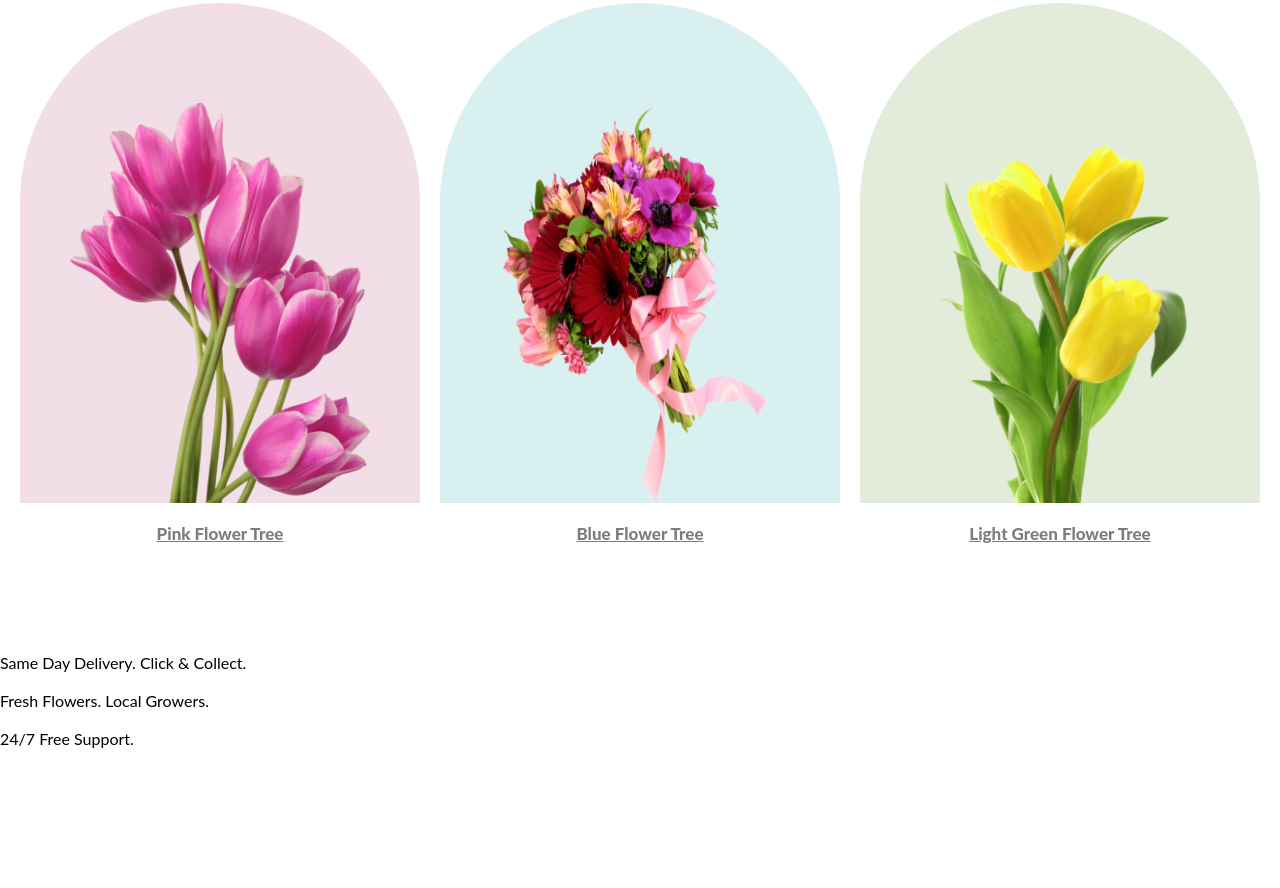
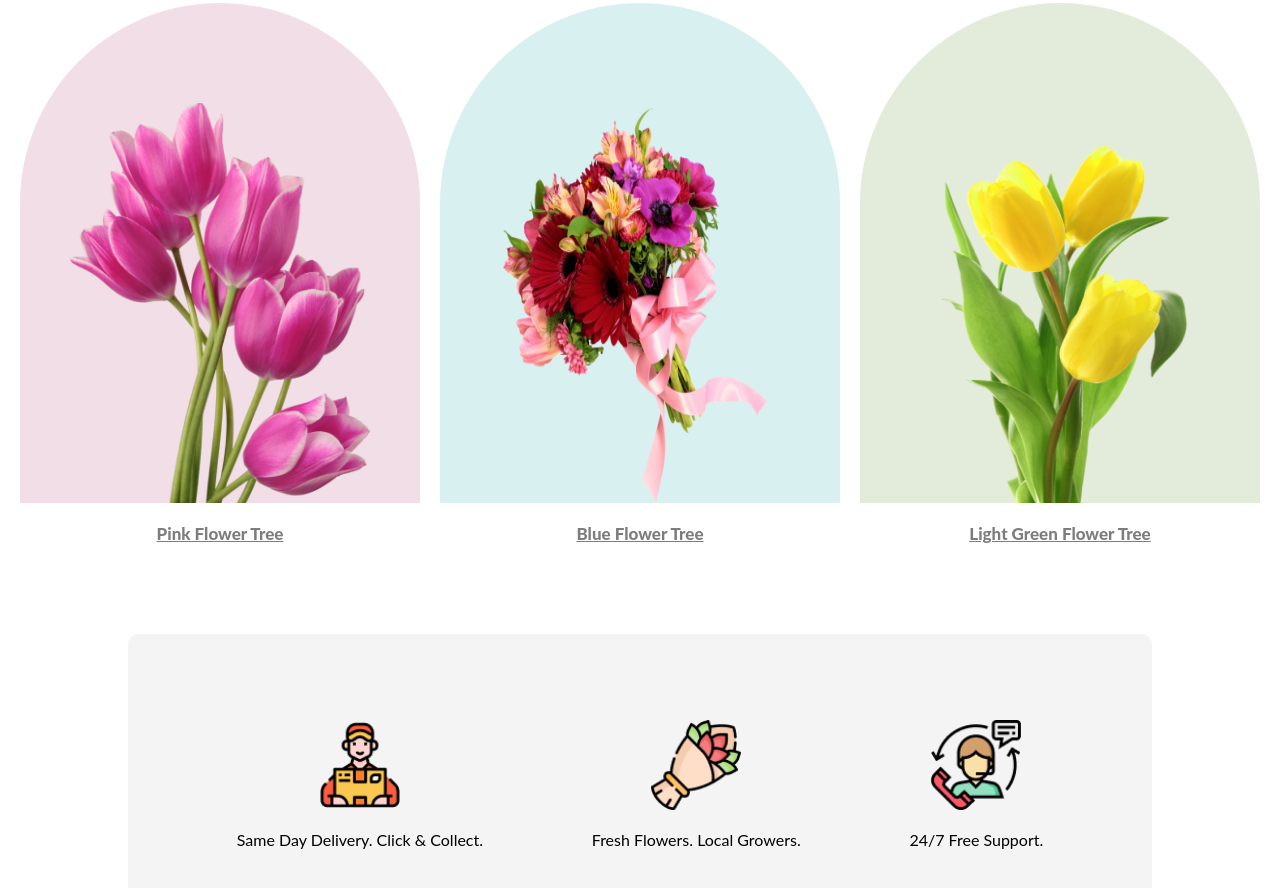
Before and after one commit to nazmulbd71/assignment-one, a plain HTML site: page index.html in a window 1280 px wide. Shown: the part 967-1855 px from the top of the page. Before the commit the page ends 1715 px from the top, so only its background shows below. Drawn offline with Linux system fonts and the light colour scheme.

Commit message:
contact part css completed

```diff
--- a/index.html
+++ b/index.html
@@ -61,17 +61,17 @@
      <!-- Contact Part Start -->
      <section id="contact-main">
         <div id="contact-div-one">
-            <img src="./flower-assets/Group 57.png" alt="">
+            <img src="./Flower Asset/Group 57.png" alt="">
             <p>Same Day Delivery. Click & Collect.</p>
         </div>
 
         <div id="contact-div-two">
-            <img src="./flower-assets/Group 58.png" alt="">
+            <img src="./Flower Asset/Group 58.png" alt="">
             <p>Fresh Flowers. Local Growers.</p>
         </div>
 
         <div id="contact-div-three">
-            <img src="./flower-assets/Group 59.png" alt="">
+            <img src="./Flower Asset/Group 59.png" alt="">
             <p>24/7 Free Support.</p>
         </div>
     </section>
--- a/style.css
+++ b/style.css
@@ -153,4 +153,55 @@
     height: 400px;
 }
 
-/* Featured Flowers CSS End */
+/* Featured Flowers CSS End *//* Contact Part CSS Start */
+#contact-main {
+    width: 80%;
+    height: 300px;
+    margin: 80px auto;
+    display: flex;
+    justify-content: space-evenly;
+    align-items: center;
+    background-color: rgba(39, 39, 39, 0.05);
+    border-radius: 10px;
+}
+
+#contact-div-one {
+    display: flex;
+    flex-direction: column;
+    justify-content: center;
+    align-items: center;
+}
+
+#contact-div-one img {
+    width: 90px;
+    height: 90px;
+    margin-bottom: 20px;
+}
+
+#contact-div-two {
+    display: flex;
+    flex-direction: column;
+    justify-content: center;
+    align-items: center;
+}
+
+#contact-div-two img {
+    width: 90px;
+    height: 90px;
+    margin-bottom: 20px;
+}
+
+#contact-div-three {
+    display: flex;
+    flex-direction: column;
+    justify-content: center;
+    align-items: center;
+}
+
+#contact-div-three img {
+    width: 90px;
+    height: 90px;
+    margin-bottom: 20px;
+}
+
+/* Contact Part CSS End */
```
